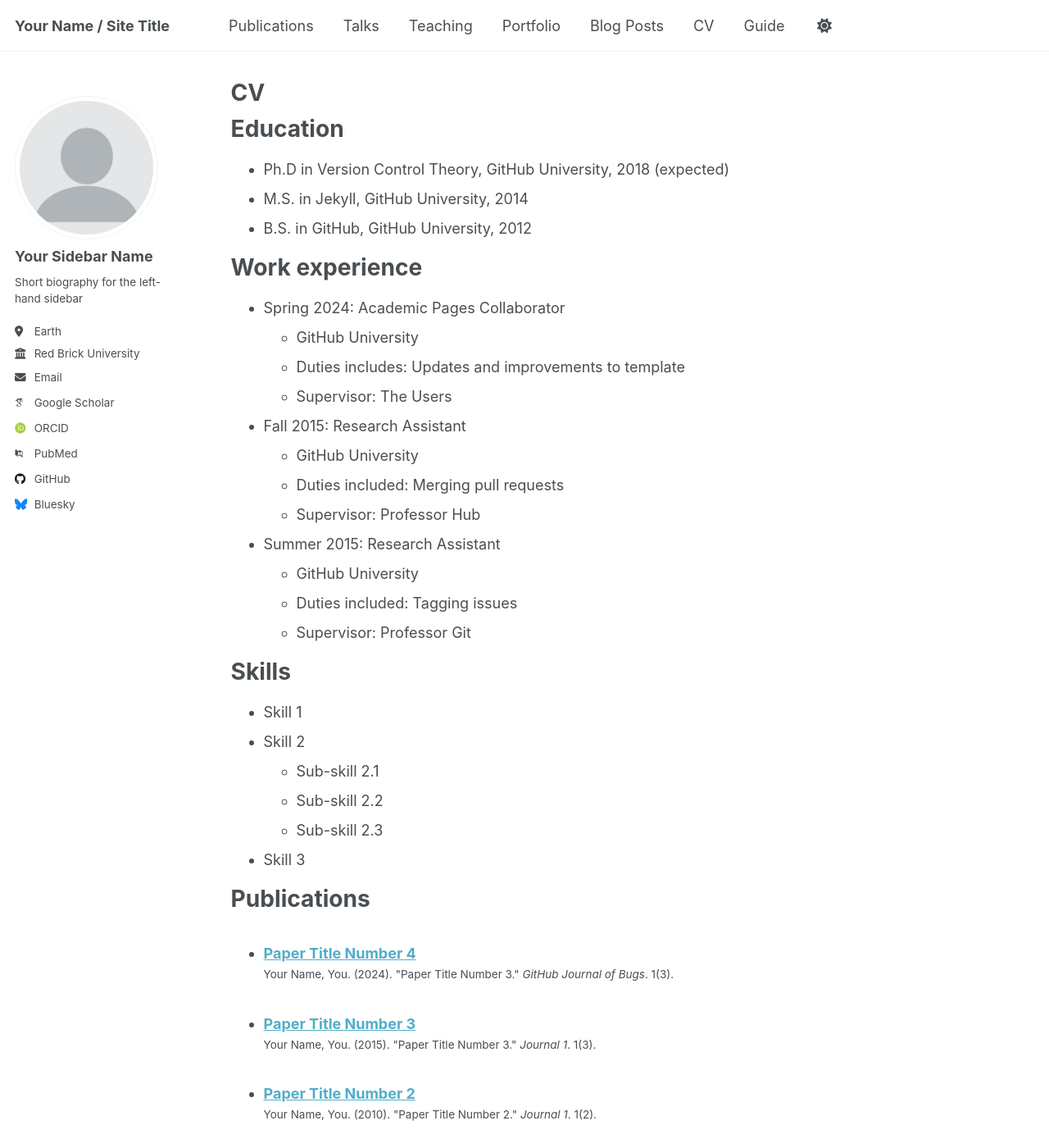
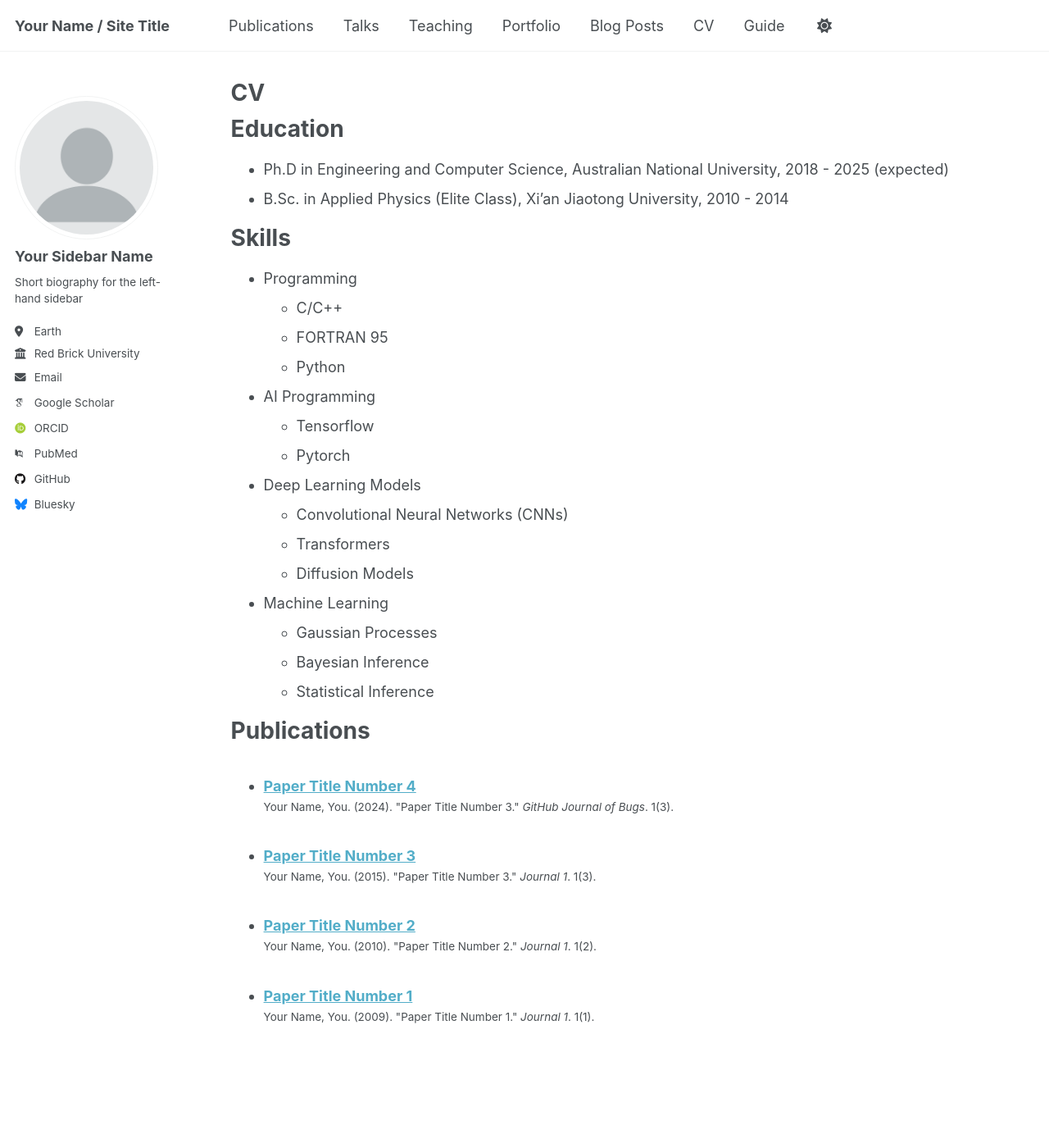
Before and after one commit to ChangkunYe/changkun.github.io, a Jekyll site: the page built from _pages/cv.md, in a window 1280 px wide and 1400 px high. Shown: the whole window at 82% size. Built offline with Jekyll 4.4.1, drawn with Linux system fonts in a browser that asks for light colours; some web fonts are replaced; some of the changed text lies outside the part shown.

Commit message:
Update cv.md

```diff
--- a/_pages/cv.md
+++ b/_pages/cv.md
@@ -11,54 +11,30 @@ redirect_from:
 
 Education
 ======
-* Ph.D in Version Control Theory, GitHub University, 2018 (expected)
-* M.S. in Jekyll, GitHub University, 2014
-* B.S. in GitHub, GitHub University, 2012
+* Ph.D in Engineering and Computer Science, Australian National University, 2018 - 2025 (expected)
+* B.Sc. in Applied Physics (Elite Class), Xi'an Jiaotong University, 2010 - 2014
 
-Work experience
-======
-* Spring 2024: Academic Pages Collaborator
-  * GitHub University
-  * Duties includes: Updates and improvements to template
-  * Supervisor: The Users
-
-* Fall 2015: Research Assistant
-  * GitHub University
-  * Duties included: Merging pull requests
-  * Supervisor: Professor Hub
-
-* Summer 2015: Research Assistant
-  * GitHub University
-  * Duties included: Tagging issues
-  * Supervisor: Professor Git
 
 Skills
 ======
-* Skill 1
-* Skill 2
-  * Sub-skill 2.1
-  * Sub-skill 2.2
-  * Sub-skill 2.3
-* Skill 3
+* Programming
+  * C/C++
+  * FORTRAN 95
+  * Python
+* AI Programming
+  * Tensorflow
+  * Pytorch
+* Deep Learning Models
+  * Convolutional Neural Networks (CNNs)
+  * Transformers
+  * Diffusion Models
+* Machine Learning
+  * Gaussian Processes
+  * Bayesian Inference
+  * Statistical Inference
 
 Publications
 ======
   <ul>{% for post in site.publications reversed %}
     {% include archive-single-cv.html %}
   {% endfor %}</ul>
-
-Talks
-======
-  <ul>{% for post in site.talks reversed %}
-    {% include archive-single-talk-cv.html  %}
-  {% endfor %}</ul>
-
-Teaching
-======
-  <ul>{% for post in site.teaching reversed %}
-    {% include archive-single-cv.html %}
-  {% endfor %}</ul>
-
-Service and leadership
-======
-* Currently signed in to 43 different slack teams
```
